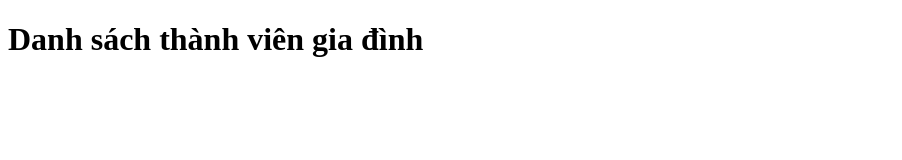
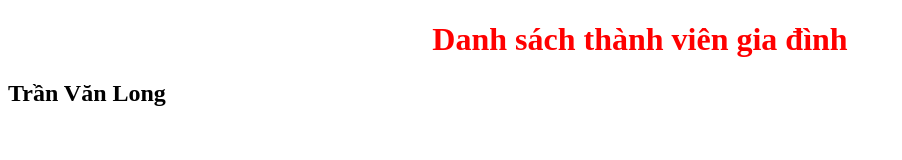
Before and after one commit to Longxx1512/giadinh, a plain HTML site: page index.html in a window 1280 px wide. Shown: the whole page, without its empty margins (0-902 px from the left). Drawn offline with Linux system fonts and the light colour scheme.

Commit message:
Trần Văn Long thêm

```diff
--- a/index.html
+++ b/index.html
@@ -3,9 +3,11 @@
 <head>
     <meta charset="UTF-8">
     <meta name="viewport" content="width=device-width, initial-scale=1.0">
+    <link rel="stylesheet" href="style.css">
     <title>Danh sách thành viên gia đình</title>
 </head>
 <body>
     <h1>Danh sách thành viên gia đình</h1>
+    <h2>Trần Văn Long</h2>
 </body>
 </html>
--- /dev/null
+++ b/style.css
@@ -0,0 +1,4 @@
+h1{
+    text-align: center;
+    color: red;
+}
```
